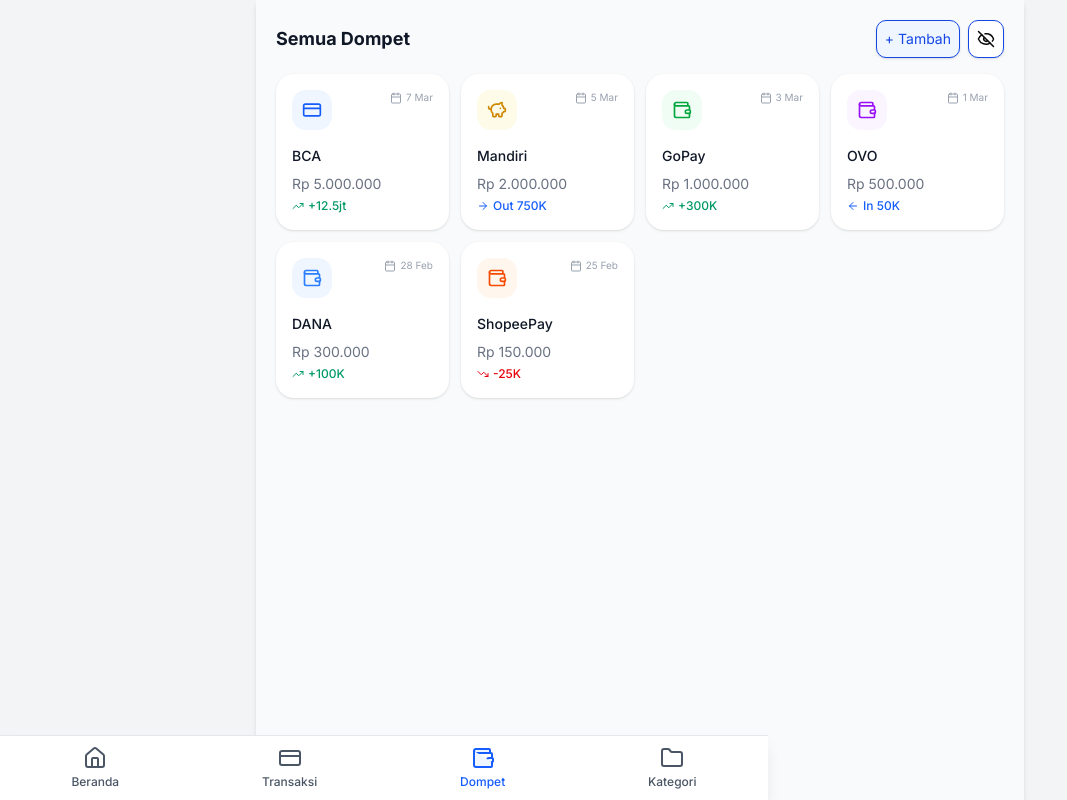
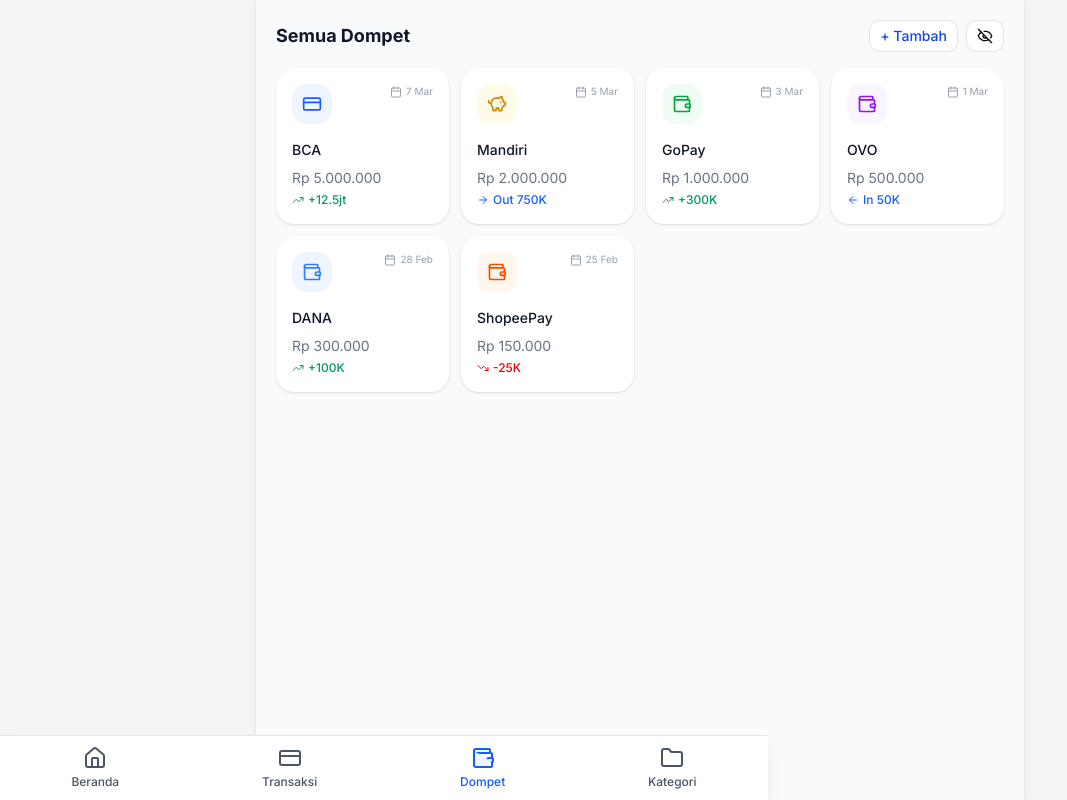
Before and after one commit to Aramdhann/dompet-kita, a Next.js app: page /dompet in a window 1280 px wide. Shown: the whole page, without its empty margins (0-1067 px from the left). Built offline with nearby package versions, Linux system fonts and the light colour scheme.

Commit message:
fix: consistent style using shadcn ui

```diff
--- a/app/dompet/page.tsx
+++ b/app/dompet/page.tsx
@@ -10,6 +10,7 @@
   WalletIcon,
 } from 'lucide-react';
 import { WalletCard } from '@/components/wallet-card';
+import { Button } from '@/components/ui/button';
 
 export default function DompetPage() {
   const [visible, setVisible] = useState(true);
@@ -78,18 +79,20 @@
       <div className="flex items-center justify-between">
         <h1 className="text-lg font-bold text-gray-900">Semua Dompet</h1>
         <div className="flex gap-2">
-          <button
+          <Button
             onClick={() => setVisible(!visible)}
-            className="text-sm p-2 rounded-lg bg-blue-50 text-blue-700 shadow-sm hover:shadow-md transition-colors border border-blue-700"
+            variant="outline"
+            className="text-sm text-blue-700"
           >
             + Tambah
-          </button>
-          <button
+          </Button>
+          <Button
             onClick={() => setVisible(!visible)}
-            className="text-sm p-2 rounded-lg bg-white shadow-sm hover:shadow-md transition-colors border border-blue-700"
+            variant="outline"
+            className="text-sm"
           >
             {visible ? <EyeOff size={18} /> : <Eye size={18} />}
-          </button>
+          </Button>
         </div>
       </div>
       <div className="grid grid-cols-[repeat(auto-fill,minmax(140px,1fr))] gap-3">
--- a/components/wallet-cards.tsx
+++ b/components/wallet-cards.tsx
@@ -3,6 +3,7 @@
 import { Wallet, CreditCard, PiggyBank, WalletIcon } from 'lucide-react';
 import { WalletCard } from '@/components/wallet-card';
 import Link from 'next/link';
+import { Button } from './ui/button';
 
 interface WalletCardsProps {
   visible: boolean;
@@ -62,9 +63,9 @@
     <div className="flex flex-col gap-5 m-5">
       <div className="flex justify-between items-center">
         <p className="text-sm font-semibold text-gray-700">Dompet Saya</p>
-        <div className="py-1 px-3 bg-blue-50 rounded-2xl border border-blue-700">
-          <p className="text-sm text-blue-700">+ Tambah</p>
-        </div>
+        <Button variant="outline" className="text-sm text-blue-700">
+          + Tambah
+        </Button>
       </div>
       <div className="flex gap-3 overflow-x-auto pb-2 -mx-5 px-5 scrollbar-hide scroll-smooth snap-x">
         {wallets.slice(0, 4).map((wallet) => (
```
